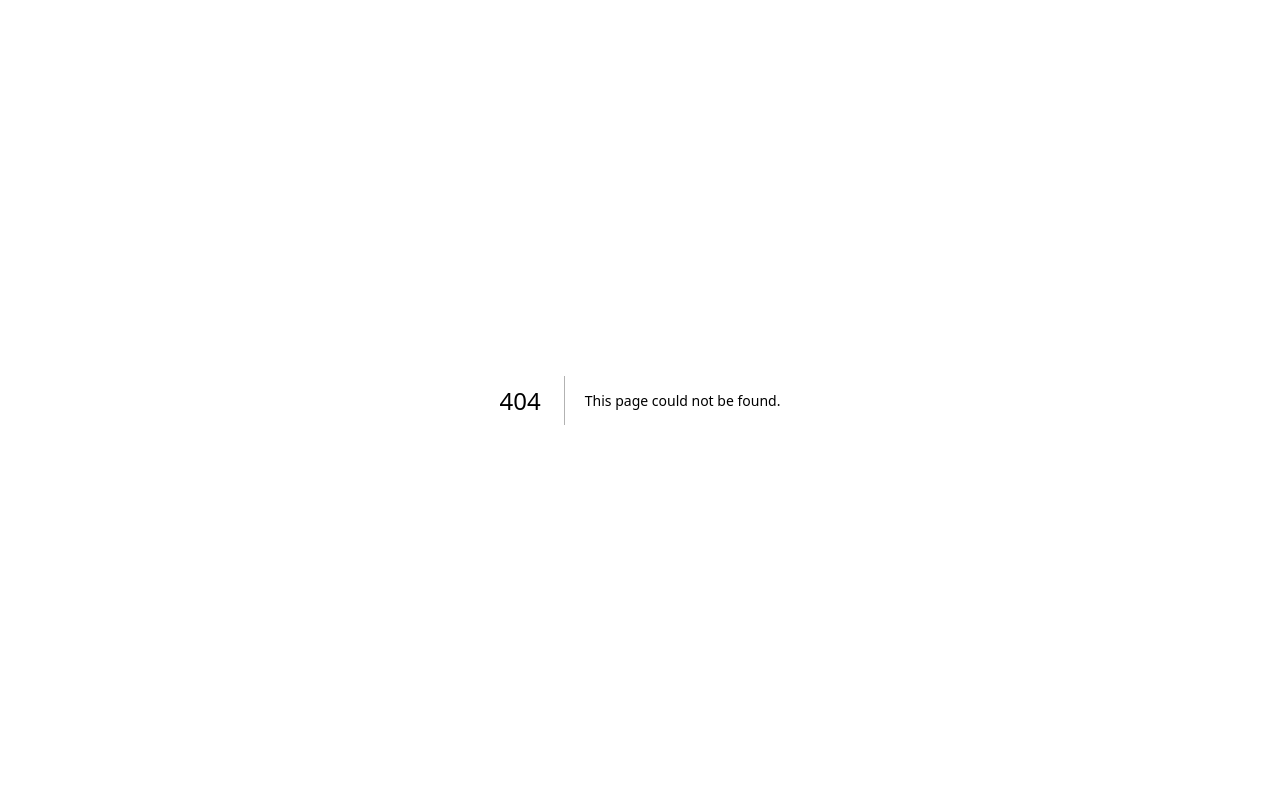
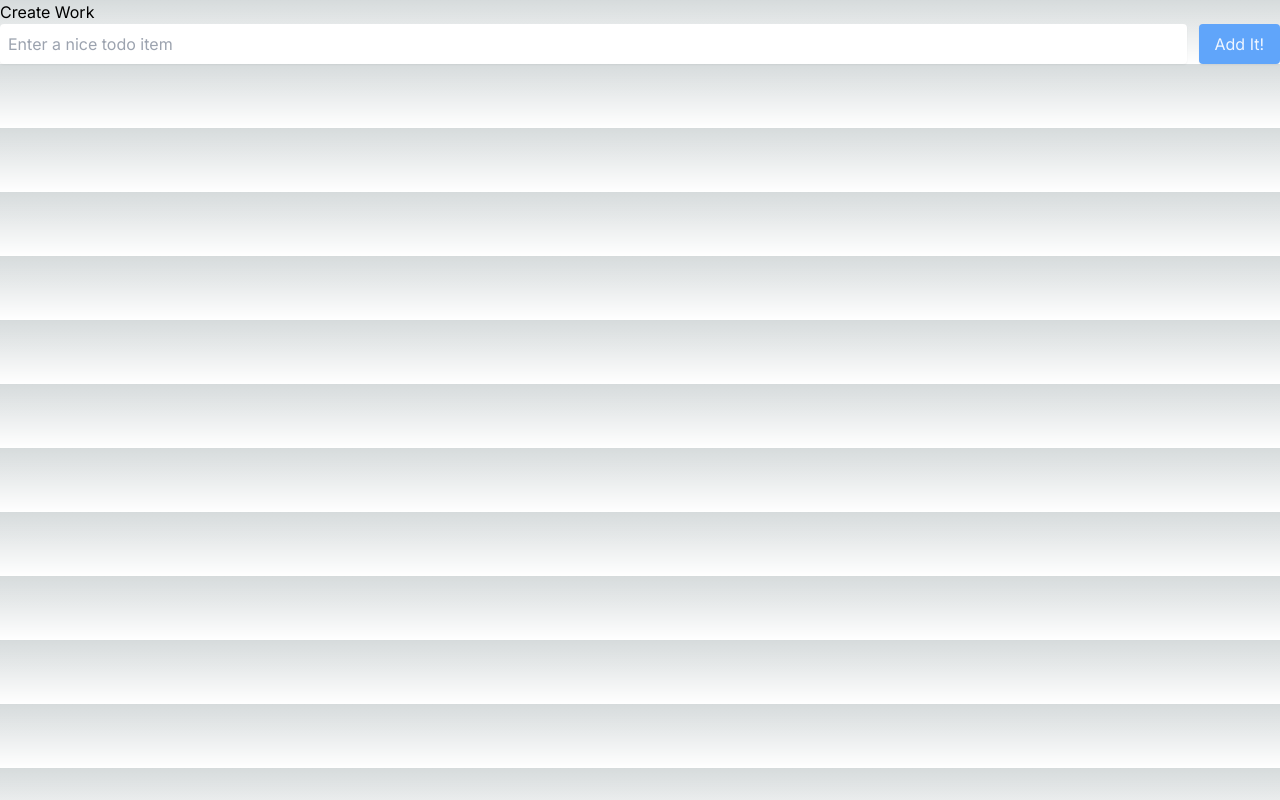
Before and after one commit to Hausk/NextD, a Next.js app: page /dashboard/works/create in a window 1280 px wide. Before the commit this address had no page. Built offline with nearby package versions, Linux system fonts and the light colour scheme.

Commit message:
add: Prisma.

```diff
--- a/package.json
+++ b/package.json
@@ -9,8 +9,10 @@
     "lint": "next lint"
   },
   "dependencies": {
+    "@prisma/client": "^5.7.1",
     "framer-motion": "^10.16.16",
     "next": "14.0.4",
+    "next-auth": "^4.24.5",
     "react": "^18",
     "react-dom": "^18",
     "react-social-icons": "^6.7.0",
@@ -24,6 +26,7 @@
     "eslint": "^8",
     "eslint-config-next": "14.0.4",
     "postcss": "^8",
+    "prisma": "^5.7.1",
     "tailwindcss": "^3.3.0",
     "typescript": "^5"
   }
--- /dev/null
+++ b/src/app/actions/works.ts
@@ -0,0 +1,14 @@
+'use server'
+import { PrismaClient } from "@prisma/client";
+import { revalidatePath } from "next/cache";
+export const prisma = new PrismaClient();
+
+export async function createWork(content: string) {
+    await prisma.work.create({
+      data: {
+        title: content,
+        year: '2023',
+      },
+    });
+    revalidatePath('/works')
+  }
--- /dev/null
+++ b/src/app/dashboard/works/create/page.tsx
@@ -0,0 +1,34 @@
+'use client'
+import { useRef } from "react";
+import { createWork } from "@/app/actions/works";
+export default async function Page() {
+    const formRef = useRef<HTMLFormElement>(null);
+    async function createWork(data: FormData) {
+        const todo = data.get("todo");
+        if (todo) {
+          await createWork(todo.toString());
+          if (formRef.current) {
+            formRef.current.reset();
+          }
+        }
+    }
+    return(
+        <>
+            <h1>Create Work</h1>
+            <form action={createWork} ref={formRef} className="flex space-x-3">
+            <input
+                name="todo"
+                type="text"
+                className="flex-auto p-2 shadow-sm rounded"
+                placeholder="Enter a nice todo item"
+            />
+            <button
+                type="submit"
+                className="flex-none shadow-sm transition-colors text-blue-50 bg-blue-400 hover:bg-blue-500 py-2 px-4 rounded"
+            >
+                Add It!
+            </button>
+            </form>
+        </>
+    )
+}
--- /dev/null
+++ b/src/app/works/[slug]/page.tsx
@@ -0,0 +1,15 @@
+import { PrismaClient } from '@prisma/client';
+
+const prisma = new PrismaClient()
+async function getData() {
+  const result = await prisma.work.findFirst({where: {id: 1}})
+  return result
+}
+export default async function Page() {
+  const work = await getData();
+  return(
+    <>
+      <h1>{work?.title}</h1>
+    </>
+  )
+}
```
Also changed, not shown: compose.yml (+8 -9 lines), src/lib/prisma.ts (added, +14 -0 lines), src/app/dashboard/works/page.tsx (added), 1 other file (tests, documents, lock files or other folders).
